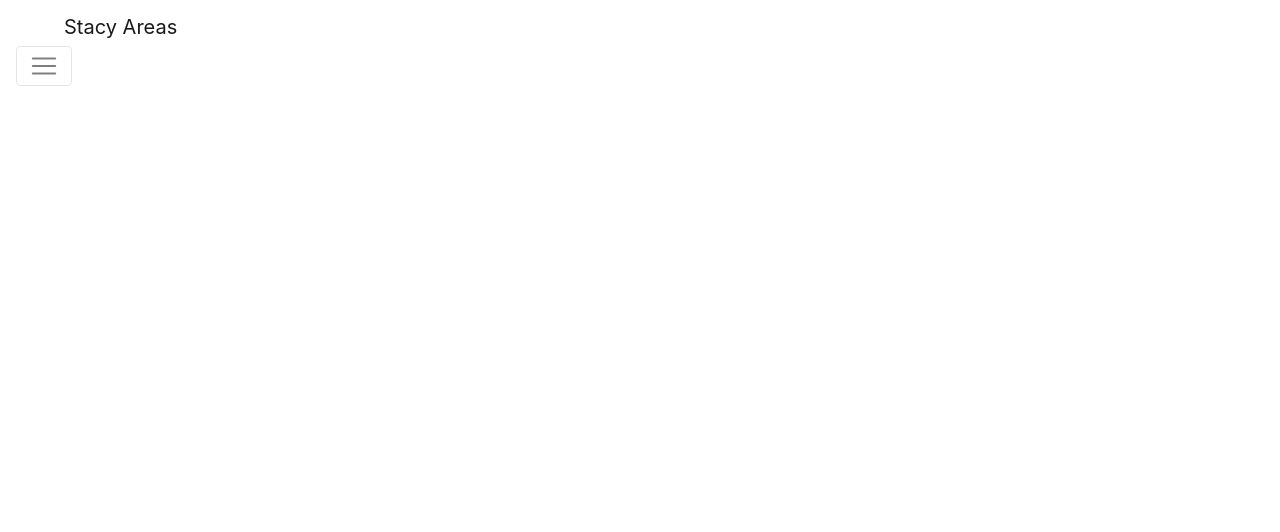
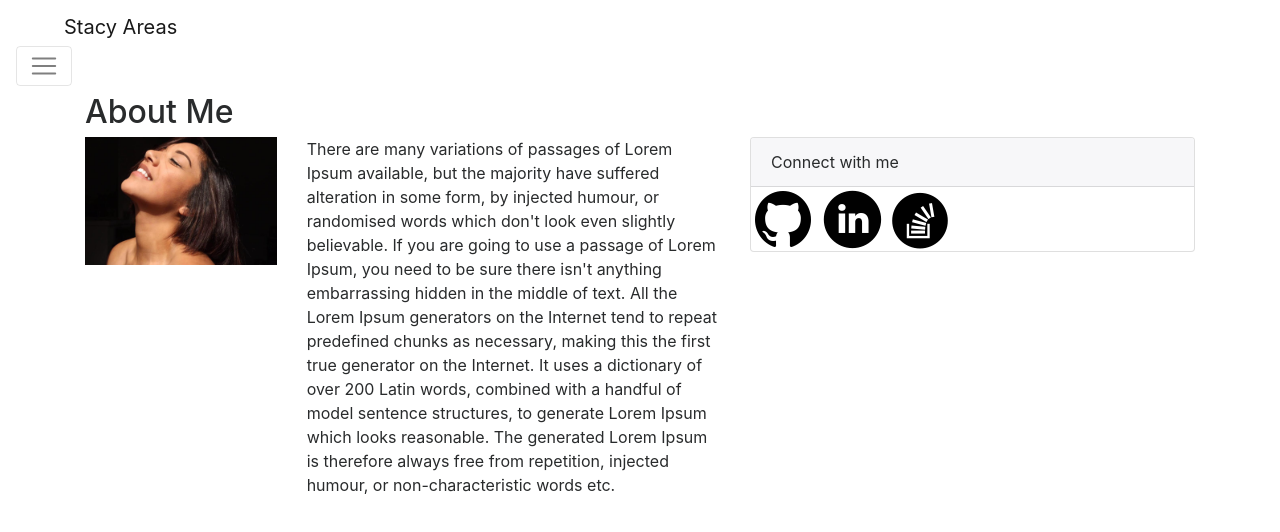
Before and after one commit to stacy89/Bootstrap-Portfolio, a plain HTML site: page index.html in a window 1280 px wide. Drawn offline with nearby package versions, Linux system fonts and the light colour scheme.

Commit message:
load images for all pages -- add columns for index page, bootstrap

```diff
--- a/index.html
+++ b/index.html
@@ -26,6 +26,32 @@
 	</nav>
 
 	<div class="container">
+		<h2>About Me</h2>
+		<div class="row">
+			<div class="col-md-7">
+
+				<div class="row">
+					<div class="col-md-4">
+						<img class="aboutImage img-fluid" src="images/me.jpg" alt="stacy areas">
+					</div>
+
+					<div class="col-md-8">
+						<p>There are many variations of passages of Lorem Ipsum available, but the majority have suffered alteration in some form, by injected humour, or randomised words which don't look even slightly believable. If you are going to use a passage of Lorem Ipsum, you need to be sure there isn't anything embarrassing hidden in the middle of text. All the Lorem Ipsum generators on the Internet tend to repeat predefined chunks as necessary, making this the first true generator on the Internet. It uses a dictionary of over 200 Latin words, combined with a handful of model sentence structures, to generate Lorem Ipsum which looks reasonable. The generated Lorem Ipsum is therefore always free from repetition, injected humour, or non-characteristic words etc.</p>
+					</div>
+				</div>
+			</div>
+
+			<div class="col-md-5">
+				<div class="card border-light mb-3" ">
+		  		<div class="card-header">Connect with me</div>
+		  			<div class="card-body">
+		    			<a href="https://github.com/stacy89"><img src="images/github.png"></a>
+							<a href="https://www.linkedin.com/in/stacyareas/"><img src="images/linkedin.png"></a>
+							<a href="https://stackoverflow.com/users/7371834/stacy-areas"><img src="images/stackoverflow.png"></a>
+		  			</div>
+					</div>
+			</div>
+		</div>
 
 	</div>
 </body>
```
Also changed, not shown: images/ahhRealMonsters.jpeg (added), images/catDog.jpg (added), images/daria.jpg (added), images/doug.jpg (added), images/github.png (added), images/linkedin.png (added), images/me.jpg (added), images/regal.png (added), images/renStimpy.jpeg (added), images/stackoverflow.png (added), 1 other file.
